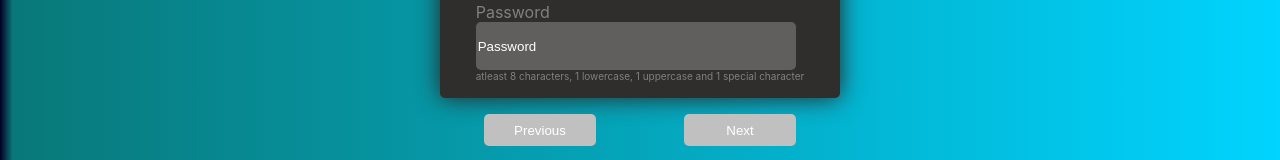
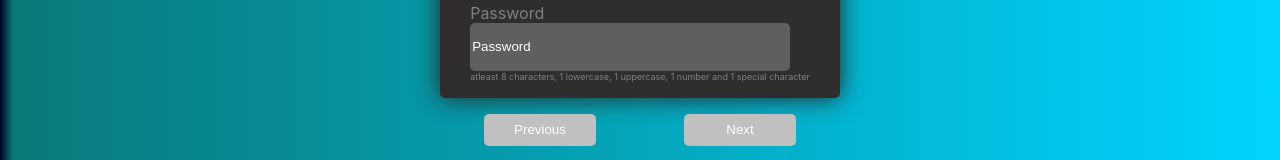
Before and after one commit to prashu851/signup-stepper, a React (Create React App) app: page / in a window 1280 px wide. Shown: the part 420-580 px from the top of the page. Built offline with nearby package versions, Linux system fonts and the light colour scheme.

Commit message:
Create Button component

```diff
--- a/src/Address.jsx
+++ b/src/Address.jsx
@@ -25,9 +25,9 @@ const Address = ({streetName,state: selectedState, city: selectedCity, pinCode,h
         <div className="user-input">
             <label htmlFor="state">State</label>
             <select className="input" name="state" onChange={handleChange}>
-            {isEmpty(selectedState) ? <option>--Select State--</option> : ''}
-            {Object.keys(states).map((state)=>
-                <option selected={state === selectedState} value={state}>{state}</option>
+                {isEmpty(selectedState) ? <option>--Select State--</option> : ''}
+                {Object.keys(states).map((state)=>
+                    <option selected={state === selectedState} value={state}>{state}</option>
                 )}
             </select>
         </div>
--- a/src/Credentials.css
+++ b/src/Credentials.css
@@ -7,5 +7,5 @@
 .user-input span{
     align-self: flex-start;
     color:gray;
-    font-size: 10px;
+    font-size: 9px;
 }
--- a/src/Credentials.jsx
+++ b/src/Credentials.jsx
@@ -27,7 +27,7 @@ const Credentials = ({email, password, handleChange, handleBlur, errors, touched
                     onChange={handleChange}
                     onBlur={handleBlur}
                 />
-                <span>atleast 8 characters, 1 lowercase, 1 uppercase and 1 special character</span>
+                <span>atleast 8 characters, 1 lowercase, 1 uppercase, 1 number and 1 special character</span>
                 {touched.password && errors.password?<small>{errors.password}</small>:''}
             </div>
         </>
--- a/src/Signup.css
+++ b/src/Signup.css
@@ -36,19 +36,6 @@ h1{
     display: flex;
     justify-content: space-around;
 }
-.nav-btn{
-    width: 7rem;
-    height: 2rem;
-    border-radius: 5px;
-    border:none;
-    outline: none;
-    background: #314cb6;
-    color: white;
-    cursor: pointer;
-}
-.nav-btn:disabled{
-    background: #c0c0c0;
-}
 
 .user-input{
     display: flex;
--- a/src/Signup.jsx
+++ b/src/Signup.jsx
@@ -9,13 +9,15 @@ import PersonalInfo from './PersonalInfo'
 import Address from './Address'
 import validate from './SignupValidator'
 import { isEmpty } from 'lodash';
+import Button from './components/Button';
 
-function Signup(){
+const Signup = () => {
     const handleSubmit = (values) => {
         setActiveStep((prevActiveStep) => prevActiveStep + 1);
         alert(JSON.stringify(values, null, 2));
     }
 
+    const [activeStep, setActiveStep] = useState(0);
     const formik = useFormik({
         initialValues: {
           email: '',
@@ -31,7 +33,6 @@ function Signup(){
         validate:validate,
         onSubmit: handleSubmit
     });
-    const [activeStep, setActiveStep] = React.useState(0);
 
     const handleNext = () => {
         setActiveStep((prevActiveStep) => prevActiveStep + 1);
@@ -60,13 +61,15 @@ function Signup(){
             return '';
         }
         return <div className="nav-btns">
-            <button className="nav-btn" onClick={handleBack} disabled={activeStep === 0}>Previous</button>
+            <Button onClick={handleBack} disabled={activeStep === 0} buttonText="Previous"/>
             {activeStep === 2
-            ? <button className="nav-btn" onClick={formik.handleSubmit}>Submit</button>
-            : <button className="nav-btn"
+            ? <Button onClick={formik.handleSubmit} buttonText="Submit"/>
+            : <Button
                 onClick={handleNext}
                 disabled={isEmpty(formik.errors) && formik.touched.email && formik.touched.password ? false : true}
-                >Next</button>}
+                buttonText="Next"
+            />
+            }
         </div>
     }
     return(
--- /dev/null
+++ b/src/components/Button.css
@@ -0,0 +1,13 @@
+.nav-btn{
+    width: 7rem;
+    height: 2rem;
+    border-radius: 5px;
+    border:none;
+    outline: none;
+    background: #314cb6;
+    color: white;
+    cursor: pointer;
+}
+.nav-btn:disabled{
+    background: #c0c0c0;
+}
--- /dev/null
+++ b/src/components/Button.jsx
@@ -0,0 +1,11 @@
+import React from 'react';
+import './Button.css';
+
+const Button = ({buttonText, ...props}) => {
+    return <button
+        className="nav-btn"
+        {...props}
+        >{buttonText}</button>
+}
+
+export default Button;
```
